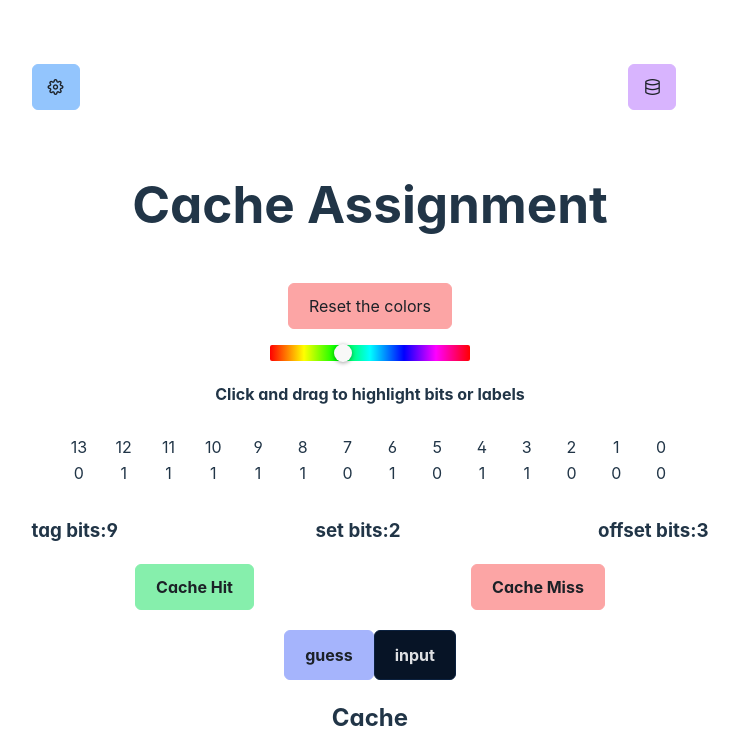
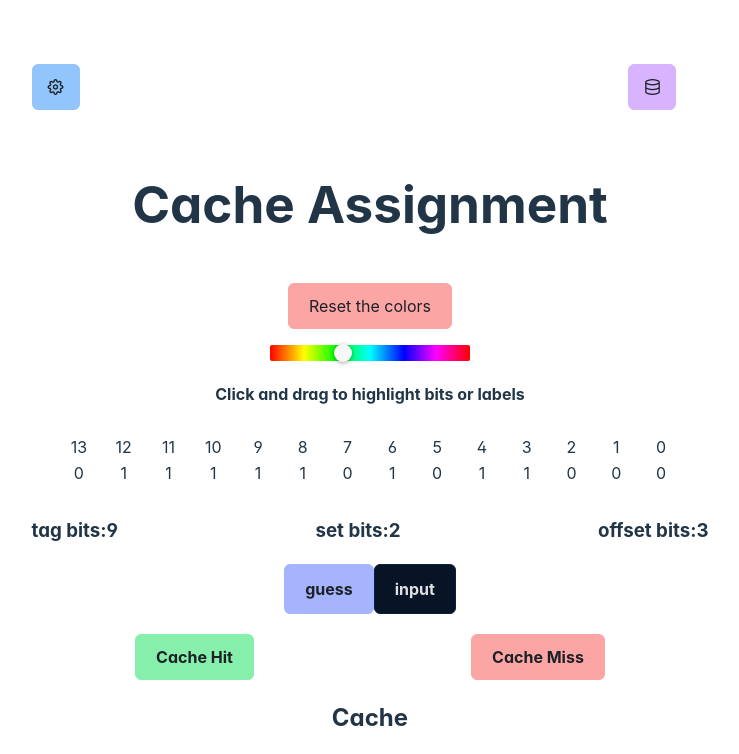
Before and after one commit to MahmoodSeoud/cache-hit-miss, a React (Vite) app: page / in a window 1280 px wide. Shown: the top 754 px of the page, without its empty margins (270-1009 px from the left). Built offline with nearby package versions, Linux system fonts and the light colour scheme.

Commit message:
remove hit miss btns

```diff
--- a/src/App.tsx
+++ b/src/App.tsx
@@ -621,6 +621,11 @@ function App() {
           <h3>offset bits:{blockOffset}</h3>
         </div>
         <div className='virtual-wrapper'>
+          <SelectButton value={cacheValue}
+            onChange={(e: SelectButtonChangeEvent) => handleCacheValueChange(e)}
+            options={cacheOptions}
+          />
+          {cacheValue === 'guess' &&
             <div className={`list-item-wrapper`}>
               <Button
                 onClick={() => handleCacheButtonClick(true)}
@@ -633,11 +638,8 @@ function App() {
                 label='Cache Miss'
               />
             </div>
+          }
 
-          <SelectButton value={cacheValue}
-            onChange={(e: SelectButtonChangeEvent) => handleCacheValueChange(e)}
-            options={cacheOptions}
-          />
         </div>
 
 
```
Lines whose indentation alone changed are shown as unchanged.
